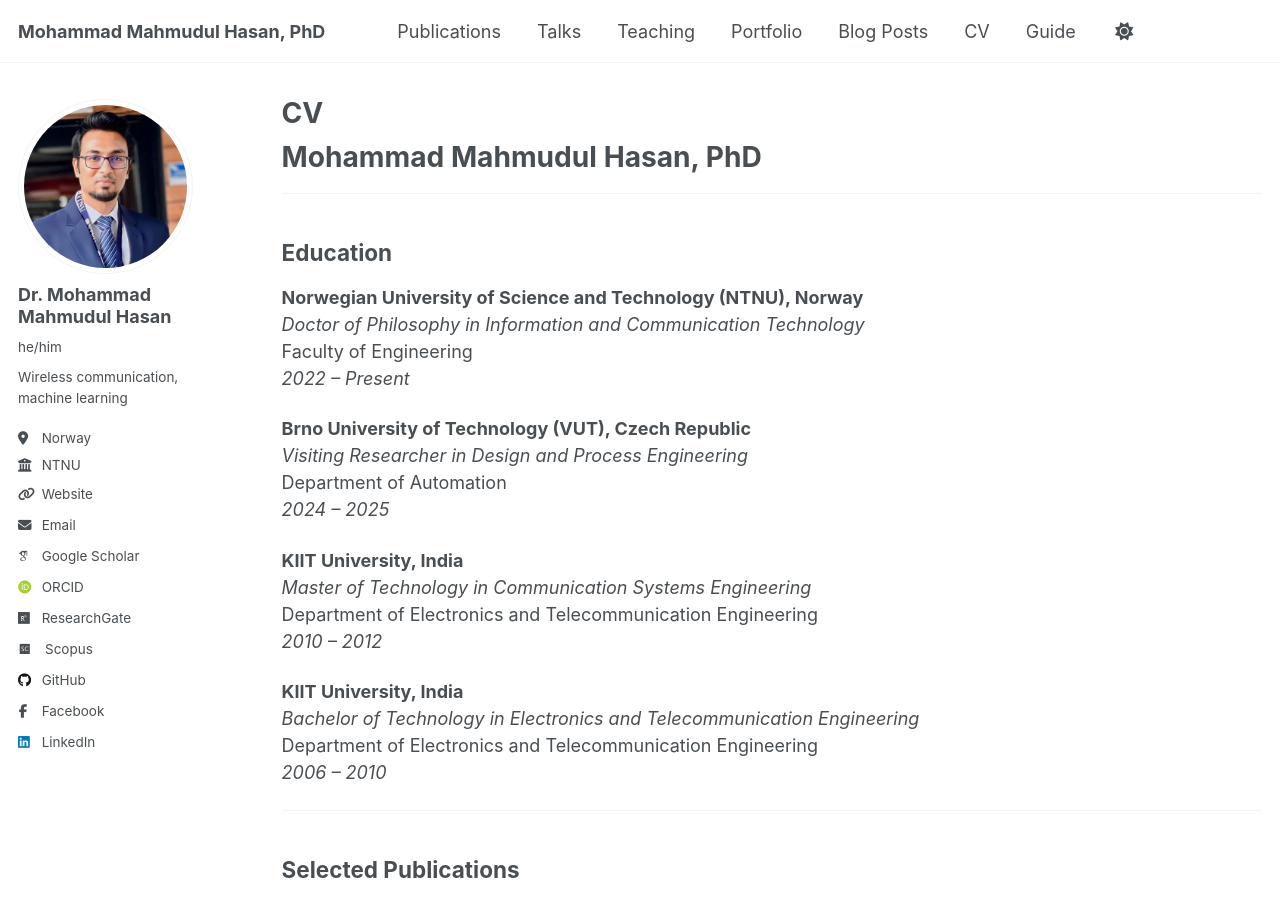
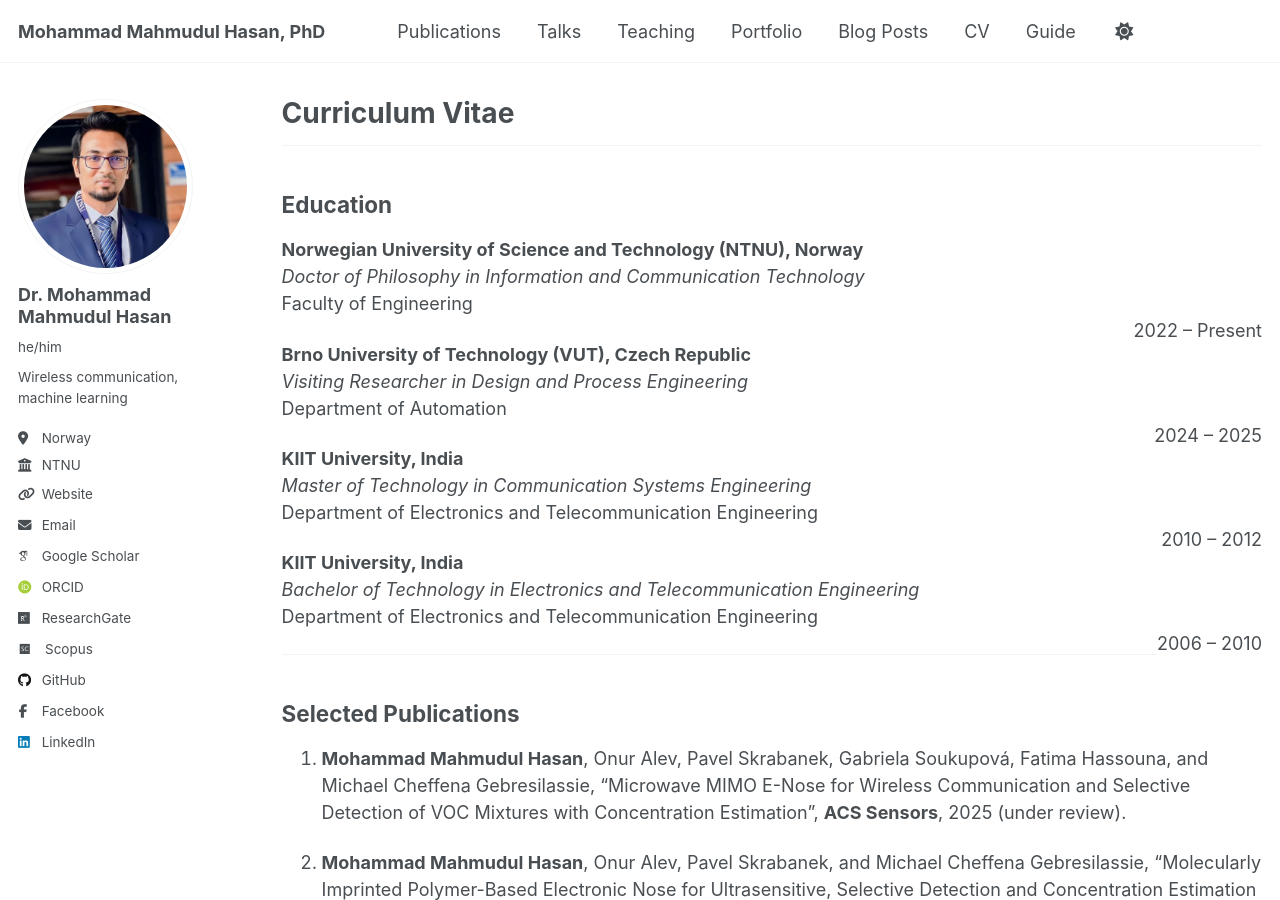
Before and after one commit to dearmahmud/dearmahmud.github.io, a Jekyll site: the page built from _pages/cv.md, in a window 1280 px wide and 900 px high. Built offline with Jekyll 4.4.1, drawn with Linux system fonts in a browser that asks for light colours; some web fonts are replaced.

Commit message:
Update cv.md

```diff
--- a/_pages/cv.md
+++ b/_pages/cv.md
@@ -1,6 +1,6 @@
 ---
 layout: archive
-title: "CV"
+title: Curriculum Vitae
 permalink: /cv/
 author_profile: true
 redirect_from:
@@ -9,8 +9,6 @@ redirect_from:
 
 {% include base_path %}
 
-# Mohammad Mahmudul Hasan, PhD
-
 ---
 
 ## Education
@@ -18,22 +16,23 @@ redirect_from:
 **Norwegian University of Science and Technology (NTNU), Norway**
 *Doctor of Philosophy in Information and Communication Technology*
 Faculty of Engineering
-*2022 – Present*
+<span style="float: right;">2022 – Present</span>
 
 **Brno University of Technology (VUT), Czech Republic**
 *Visiting Researcher in Design and Process Engineering*
 Department of Automation
-*2024 – 2025*
+<span style="float: right;">2024 – 2025</span>
 
 **KIIT University, India**
 *Master of Technology in Communication Systems Engineering*
 Department of Electronics and Telecommunication Engineering
-*2010 – 2012*
+<span style="float: right;">2010 – 2012</span>
 
 **KIIT University, India**
 *Bachelor of Technology in Electronics and Telecommunication Engineering*
 Department of Electronics and Telecommunication Engineering
-*2006 – 2010*
+<span style="float: right;">2006 – 2010</span>
+
 
 ---
 
```
